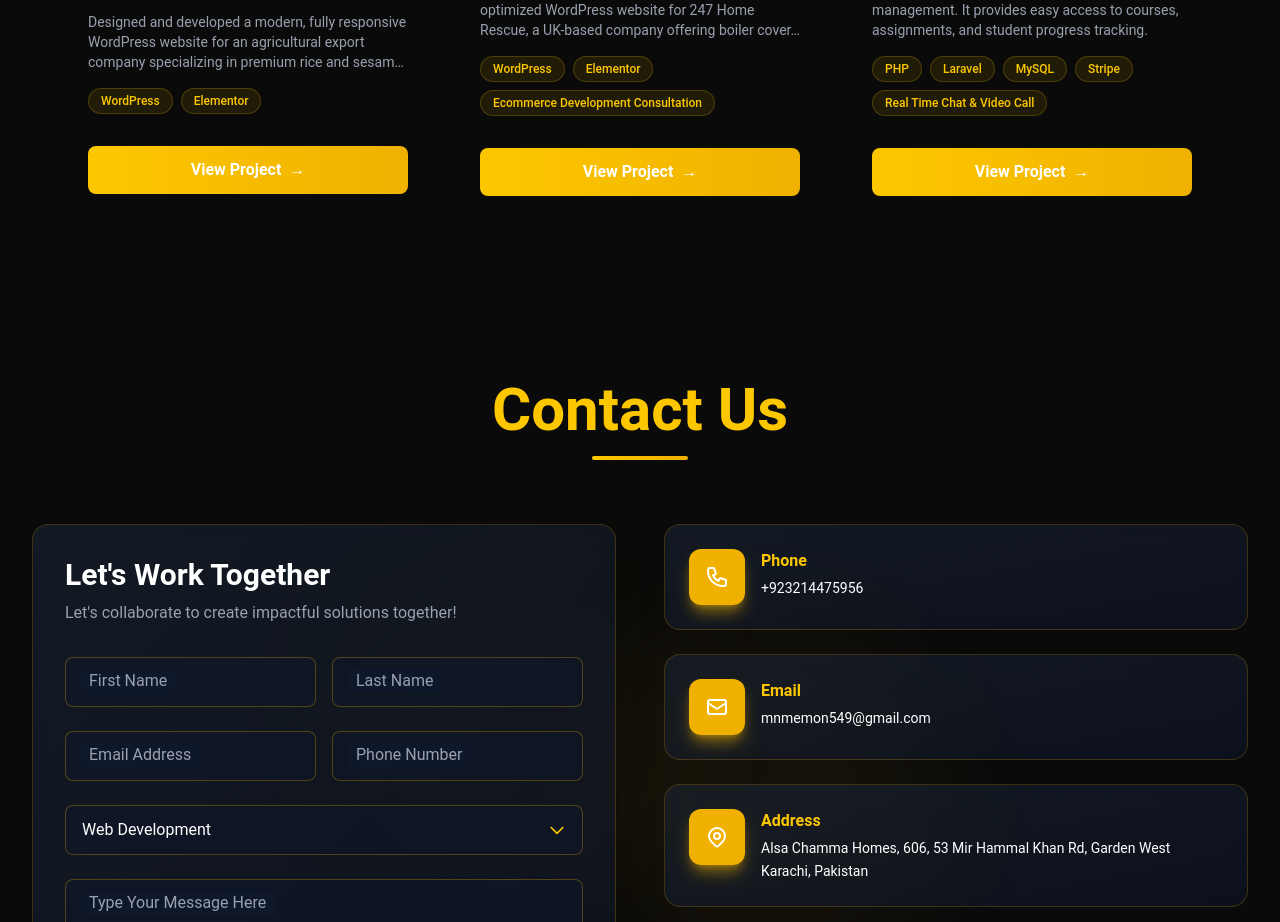
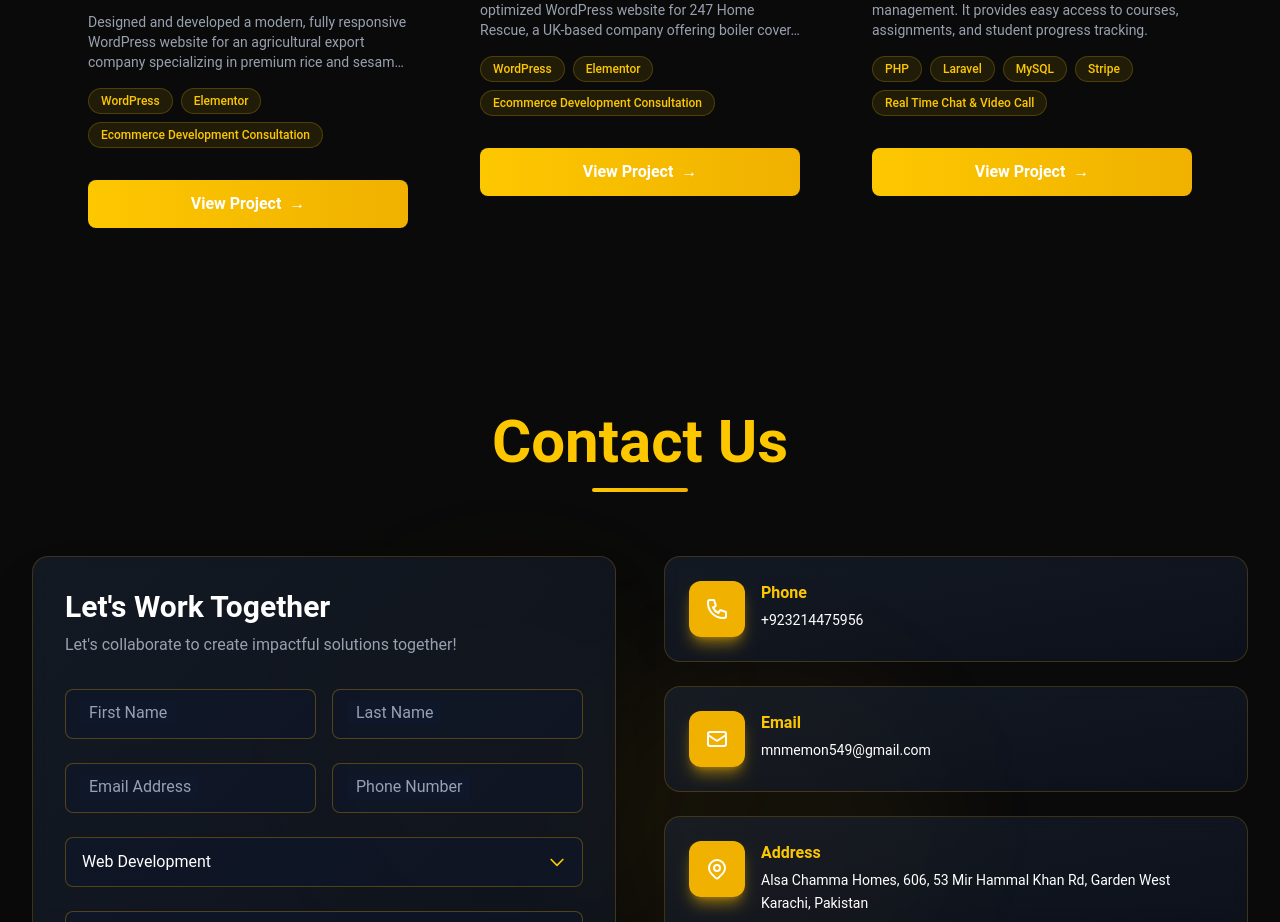
Before and after one commit to Mohsin-Imran/mohsinimran, a Next.js app: page / in a window 1280 px wide. Shown: the part 6666-7588 px from the top of the page. Built offline with nearby package versions, Linux system fonts and the light colour scheme.

Commit message:
update Code

```diff
--- a/components/projects.tsx
+++ b/components/projects.tsx
@@ -48,7 +48,7 @@ const projects: Project[] = [
     description:
       "Designed and developed a modern, fully responsive WordPress website for an agricultural export company specializing in premium rice and sesame seeds. The site features dedicated product pages, event listings, certifications, ESG highlights, contact forms, and newsletter integration. With a clean UI, SEO-ready structure, and mobile optimization, the website delivers a professional and engaging experience for global users",
     image: "/p5.png",
-    technologies: ["WordPress", "Elementor"],
+    technologies: ["WordPress", "Elementor","Ecommerce Development Consultation"],
     link: "https://www.shafiagro.com/",
   },
   {
```
